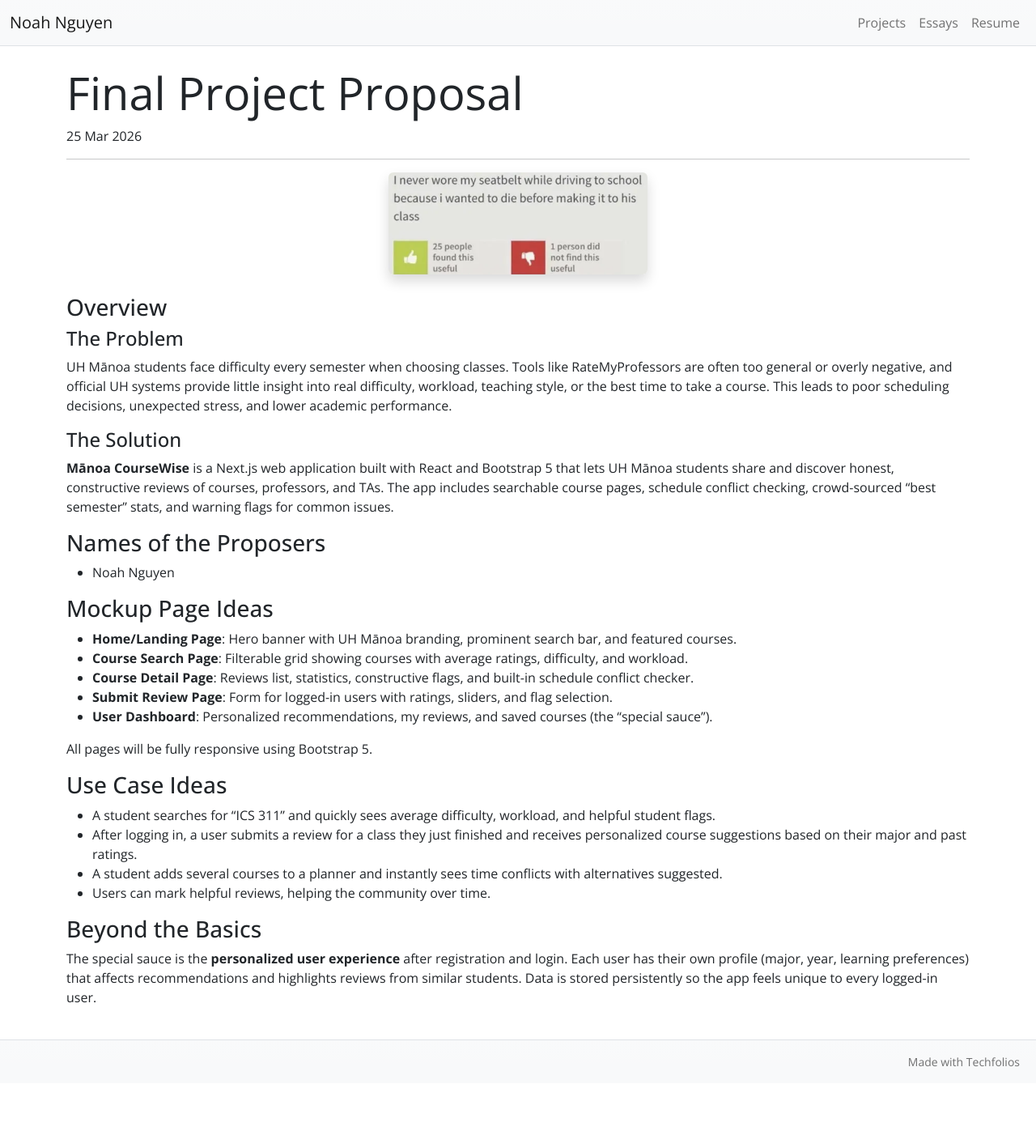
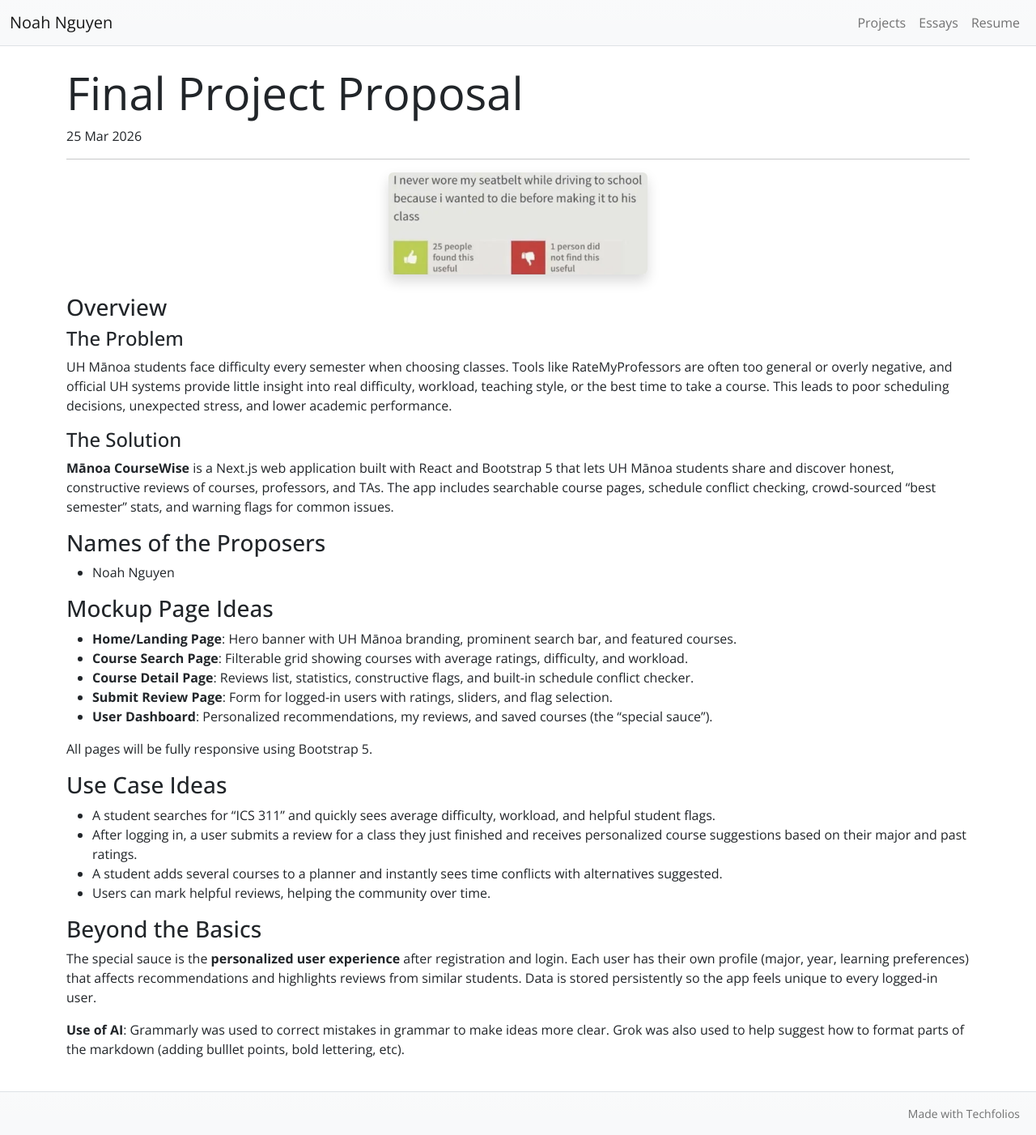
Before and after one commit to NoahNguyenbot/noahnguyenbot.github.io, a Jekyll site: the page built from essays/final-project-proposal.md, in a window 1280 px wide. Shown: the whole page at 81% size. Built offline with Jekyll 4.4.1, drawn with Linux system fonts in a browser that asks for light colours; before the commit the page ends 1338 px from its top, so only the background shows below that.

Commit message:
Include AI tools used for improving proposal clarity
Added a section on AI tools used for grammar and formatting.

```diff
--- a/essays/final-project-proposal.md
+++ b/essays/final-project-proposal.md
@@ -44,3 +44,5 @@ All pages will be fully responsive using Bootstrap 5.
 
 ### Beyond the Basics
 The special sauce is the **personalized user experience** after registration and login. Each user has their own profile (major, year, learning preferences) that affects recommendations and highlights reviews from similar students. Data is stored persistently so the app feels unique to every logged-in user.
+
+**Use of AI**: Grammarly was used to correct mistakes in grammar to make ideas more clear. Grok was also used to help suggest how to format parts of the markdown (adding bulllet points, bold lettering, etc).
```
